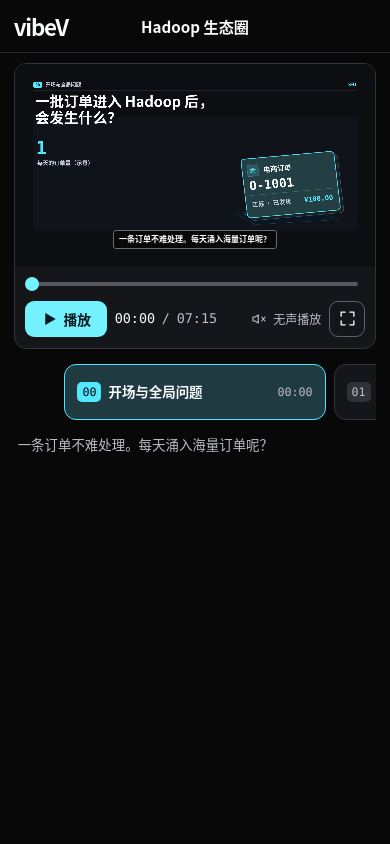
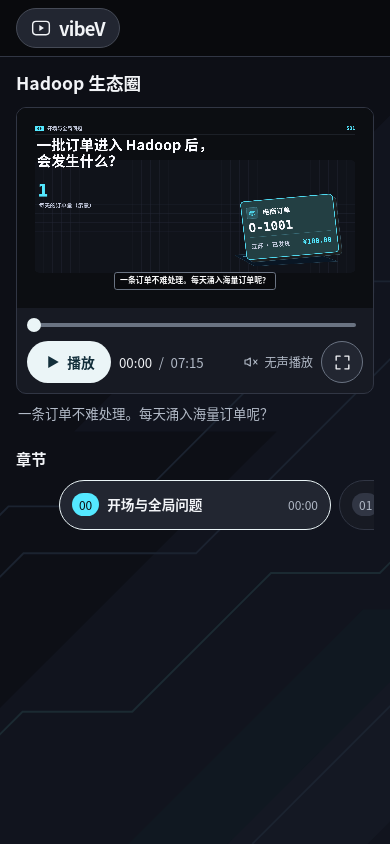
Before and after one commit to merwinM0/vibeV, a website with bundled scripts: page works/hadoop/index.html in a window 390 px wide. Built offline with nearby package versions, Linux system fonts and the light colour scheme; no server answers.

Commit message:
调整全站深色布局并将封面改为宽屏比例

```diff
--- a/catalog/styles.css
+++ b/catalog/styles.css
@@ -1,27 +1,62 @@
-:root {
-  color-scheme: dark;
-  background: #080809;
-  color: #f7f7f8;
-  font-family: "PingFang SC", "Microsoft YaHei", "Noto Sans CJK SC", system-ui, sans-serif;
+.catalog {
+  width: min(100% - 2 * var(--gutter), 2240px);
+  margin-inline: auto;
+  padding-block: 16px 56px;
 }
 
-*, *::before, *::after { box-sizing: border-box; }
-body { margin: 0; }
-.catalog { width: min(100% - clamp(32px, 7vw, 100px), 1320px); margin-inline: auto; }
-.masthead { border-block-end: 1px solid #29292e; }
-.brand { display: inline-flex; align-items: center; min-height: 60px; color: inherit; text-decoration: none; font-size: 1.45rem; font-weight: 830; letter-spacing: -.055em; }
-main { padding-block: clamp(24px, 4vw, 52px) 56px; }
-h1 { margin: 0 0 20px; font-size: clamp(1.1rem, 2.3vw, 1.5rem); font-weight: 740; }
-.works { display: grid; grid-template-columns: repeat(4, minmax(0, 1fr)); gap: clamp(14px, 2vw, 28px); list-style: none; margin: 0; padding: 0; }
-.work { display: grid; align-content: start; gap: 12px; min-width: 0; color: inherit; text-decoration: none; border-radius: 16px; }
-.work-cover { display: block; position: relative; aspect-ratio: 3 / 2; overflow: hidden; border-radius: inherit; background: #303033; }
+.catalog h1 {
+  width: fit-content;
+  max-width: 100%;
+  margin: 0 0 18px;
+  padding: 7px 15px;
+  border-radius: 999px;
+  background: var(--action);
+  color: var(--on-action);
+  font-size: .94rem;
+  font-weight: 730;
+  line-height: 1.35;
+}
+
+.works {
+  display: grid;
+  grid-template-columns: repeat(5, minmax(0, 1fr));
+  gap: clamp(26px, 3vw, 52px) clamp(14px, 1.25vw, 30px);
+  list-style: none;
+  margin: 0;
+  padding: 0;
+}
+.work {
+  display: grid;
+  align-content: start;
+  gap: 12px;
+  min-width: 0;
+  color: inherit;
+  text-decoration: none;
+  border-radius: 12px;
+}
+.work-cover {
+  display: block;
+  position: relative;
+  aspect-ratio: 16 / 9;
+  overflow: hidden;
+  border-radius: inherit;
+  background: #303033;
+}
 .work-cover img { position: absolute; inset: 0; display: block; width: 100%; height: 100%; object-fit: cover; }
-.work-title { padding-inline: 2px; padding-block-end: 4px; font-size: 1rem; font-weight: 680; overflow-wrap: anywhere; }
-.work:hover .work-title { text-decoration: underline; text-underline-offset: 4px; }
-:focus-visible { outline: 3px solid #73f1fc; outline-offset: 4px; }
+.work-title { padding-inline: 2px; font-size: 1rem; font-weight: 620; line-height: 1.45; overflow-wrap: anywhere; }
+.work:hover .work-title { text-decoration: underline; text-underline-offset: .25em; }
 
+@media (max-width: 1180px) {
+  .works { grid-template-columns: repeat(4, minmax(0, 1fr)); }
+}
+@media (max-width: 920px) {
+  .works { grid-template-columns: repeat(3, minmax(0, 1fr)); }
+}
 @media (max-width: 640px) {
-  .brand { min-height: 52px; }
   .works { grid-template-columns: repeat(2, minmax(0, 1fr)); }
-  .work { border-radius: 12px; }
+  .work { gap: 8px; border-radius: 9px; }
+  .work-title { font-size: .92rem; }
 }
+@media (max-width: 300px) {
+  .works { grid-template-columns: minmax(0, 1fr); }
+}
--- a/covers/editor.css
+++ b/covers/editor.css
@@ -1,27 +1,26 @@
 .cover-editor {
-  --cover-muted: #b9bcc8;
-  --cover-rule: #666973;
-  --cover-focus: #73f1fc;
-  margin: 24px 0 0;
-  padding: 16px 0 0;
-  border-block-start: 1px solid #32343d;
+  margin: 20px 0 0;
+  padding: clamp(12px, 2vw, 18px);
+  border: 1px solid var(--edge);
+  border-radius: var(--player-radius, 12px);
+  background: var(--surface);
   color: inherit;
 }
-.cover-editor h2 { margin: 0; font-size: .95rem; font-weight: 700; }
-.cover-editor p { margin: .45rem 0 0; color: var(--cover-muted); font-size: .82rem; line-height: 1.55; }
+.cover-editor p { margin: .45rem 0 0; color: var(--muted); font-size: .83rem; line-height: 1.55; }
 .cover-editor .cover-error { color: #ffb3b7; }
 .cover-actions { display: flex; flex-wrap: wrap; align-items: center; gap: 8px; margin-block: 12px; }
-.cover-actions input { max-inline-size: 100%; color: inherit; }
+.cover-actions input { max-inline-size: 100%; min-inline-size: 0; color: var(--muted); font-size: .83rem; }
 .cover-actions button, .cover-actions input::file-selector-button {
   min-height: 40px;
-  padding: 4px 12px;
-  border: 1px solid var(--cover-rule);
-  border-radius: 8px;
+  padding: 4px 13px;
+  border: 1px solid var(--control-edge);
+  border-radius: 999px;
   font: inherit;
-  font-size: .82rem;
-  color: inherit;
-  background: #15161a;
+  font-size: .83rem;
+  color: var(--ink);
+  background: var(--raised);
 }
 .cover-actions input::file-selector-button { margin-inline-end: 8px; }
-.cover-actions button:enabled:hover, .cover-actions input:enabled::file-selector-button:hover { border-color: var(--cover-focus); cursor: pointer; }
-.cover-actions :focus-visible { outline: 3px solid var(--cover-focus); outline-offset: 3px; }
+.cover-actions button[type=submit] { border-color: transparent; background: var(--action); color: var(--on-action); font-weight: 700; }
+.cover-actions button:enabled:hover, .cover-actions input:enabled::file-selector-button:hover { border-color: var(--focus); cursor: pointer; }
+.cover-actions button[type=submit]:enabled:hover { background: var(--focus); }
--- /dev/null
+++ b/ui/site.css
@@ -0,0 +1,61 @@
+:root {
+  color-scheme: dark;
+  --page: #0d0f16;
+  --mast: #090a0d;
+  --surface: #171a23;
+  --raised: #222631;
+  --edge: #313644;
+  --control-edge: #6a7382;
+  --ink: #f2f4f7;
+  --muted: #b2bac7;
+  --action: #ebf5f7;
+  --on-action: #122e3a;
+  --focus: #a7dfdb;
+  --gutter: clamp(16px, 5.5vw, 120px);
+  font-family: "PingFang SC", "Noto Sans CJK SC", "Microsoft YaHei", system-ui, sans-serif;
+  color: var(--ink);
+  background: var(--page);
+}
+
+*, *::before, *::after { box-sizing: border-box; }
+body {
+  margin: 0;
+  min-block-size: 100svh;
+  background: url('./backdrop.svg') center top / cover no-repeat;
+}
+button, input { font: inherit; }
+button:enabled { cursor: pointer; }
+button:disabled { opacity: .5; }
+:focus-visible { outline: 3px solid var(--focus); outline-offset: 4px; }
+
+.sitebar { background: var(--mast); border-block-end: 1px solid var(--edge); }
+.sitebar-inner {
+  width: min(100% - 2 * clamp(16px, 3vw, 70px), 2340px);
+  min-block-size: 64px;
+  display: flex;
+  align-items: center;
+  margin-inline: auto;
+}
+.brand {
+  display: inline-flex;
+  align-items: center;
+  gap: 8px;
+  min-block-size: 40px;
+  padding-inline: 14px;
+  border: 1px solid #454a56;
+  border-radius: 999px;
+  background: var(--raised);
+  color: var(--ink);
+  font-size: 1.15rem;
+  font-weight: 780;
+  letter-spacing: -.04em;
+  text-decoration: none;
+}
+.brand svg { flex: none; }
+.brand:hover { background: var(--edge); }
+
+@media (max-width: 680px) {
+  :root { --gutter: 16px; }
+  .sitebar-inner { min-block-size: 56px; }
+  body { background-position: 58% top; }
+}
--- a/works/hadoop/index.html
+++ b/works/hadoop/index.html
@@ -3,21 +3,25 @@
 <head>
   <meta charset="utf-8">
   <meta name="viewport" content="width=device-width, initial-scale=1">
-  <meta name="theme-color" content="#080809">
+  <meta name="theme-color" content="#090a0d">
   <title>Hadoop 生态圈｜数据工厂</title>
+  <link rel="stylesheet" href="../../ui/site.css">
   <link rel="stylesheet" href="./src/styles.css">
   <link rel="stylesheet" href="../../covers/editor.css">
   <script type="module" src="./src/main.ts"></script>
   <script type="module" src="../../covers/editor.ts"></script>
 </head>
 <body>
-  <header class="masthead">
-    <div class="shell header-inner">
-      <a class="brand" href="../../" aria-label="返回作品目录">vibeV</a>
-      <h1>Hadoop 生态圈</h1>
+  <header class="sitebar">
+    <div class="sitebar-inner">
+      <a class="brand" href="../../" aria-label="vibeV，返回作品目录">
+        <svg width="20" height="20" viewBox="0 0 24 24" aria-hidden="true"><rect x="2" y="4" width="20" height="16" rx="4" fill="none" stroke="currentColor" stroke-width="1.7"/><path d="M10 8.5v7l5.5-3.5z" fill="currentColor"/></svg>
+        vibeV
+      </a>
     </div>
   </header>
-  <main class="shell viewer">
+  <main class="viewer">
+      <h1>Hadoop 生态圈</h1>
       <section class="player" id="player" aria-label="Hadoop 网页播放器" tabindex="0">
         <div class="picture" id="picture">
           <canvas id="stage" width="1920" height="1080" aria-hidden="true"></canvas>
@@ -42,13 +46,14 @@
         </div>
       </section>
 
-    <nav class="chapter-panel" aria-label="章节">
+    <p id="transcript" class="transcript" aria-label="当前字幕"></p>
+    <nav class="chapter-panel" aria-labelledby="chapter-heading">
+      <h2 class="section-title" id="chapter-heading">章节</h2>
       <ol id="chapters" class="chapters"></ol>
     </nav>
-    <p id="transcript" class="transcript" aria-label="当前字幕"></p>
     <form class="cover-editor" data-cover-editor="hadoop" aria-labelledby="cover-heading" hidden>
-      <h2 id="cover-heading">作品封面</h2>
-      <p id="cover-help">用于首页作品卡片。支持 PNG、JPEG、WebP，最大 5 MB，建议 3:2。</p>
+      <h2 class="section-title" id="cover-heading">作品封面</h2>
+      <p id="cover-help">首页按 16:9 居中裁切。支持 PNG、JPEG、WebP，最大 5 MB。</p>
       <div class="cover-actions">
         <input type="file" aria-label="选择封面图片" aria-describedby="cover-help" accept="image/png,image/jpeg,image/webp" required>
         <button type="submit">上传封面</button>
--- a/works/hadoop/src/styles.css
+++ b/works/hadoop/src/styles.css
@@ -1,64 +1,50 @@
-:root {
-  color-scheme: dark;
-  --paper: #080809;
-  --film: #0c0e12;
-  --panel: #15161a;
-  --rule: #32343d;
-  --ink: #f8fafc;
-  --muted: #b9bcc8;
-  --accent: #73f1fc;
-  --sans: "PingFang SC", "Microsoft YaHei", "Noto Sans CJK SC", system-ui, sans-serif;
-  --mono: "SFMono-Regular", Consolas, "Liberation Mono", monospace;
-  font-family: var(--sans);
-  color: var(--ink);
-  background: var(--paper);
+.viewer {
+  --player-radius: 14px;
+  width: min(100% - 2 * var(--gutter), 1120px);
+  margin-inline: auto;
+  padding-block: 18px 48px;
 }
-
-*, *::before, *::after { box-sizing: border-box; }
-body { margin: 0; }
-button { font: inherit; }
-button:enabled { cursor: pointer; }
-button:disabled { opacity: .5; }
-:focus-visible { outline: 3px solid var(--accent); outline-offset: 3px; }
-.shell { width: min(100% - clamp(24px, 7vw, 100px), 1120px); margin-inline: auto; }
-.masthead { border-block-end: 1px solid #29292e; }
-.header-inner { width: min(100% - clamp(24px, 7vw, 100px), 1320px); min-height: 56px; display: grid; grid-template-columns: 1fr auto 1fr; align-items: center; gap: 12px; }
-.brand { justify-self: start; display: inline-flex; align-items: center; min-height: 44px; color: inherit; font-size: 1.4rem; font-weight: 830; letter-spacing: -.055em; text-decoration: none; }
-.brand:hover { color: var(--accent); }
-.header-inner h1 { margin: 0; font-size: .95rem; font-weight: 680; text-align: center; }
-.viewer { padding-block: 14px 26px; }
-.player { min-width: 0; background: var(--panel); border: 1px solid var(--rule); border-radius: 18px; }
-.picture { position: relative; aspect-ratio: 16 / 9; overflow: hidden; border-radius: 17px 17px 0 0; background: var(--film); container-type: inline-size; }
+.viewer h1 { margin: 0 0 12px; font-size: clamp(1.1rem, 2.5vw, 1.45rem); font-weight: 720; line-height: 1.35; }
+.section-title { margin: 0; font-size: .95rem; font-weight: 700; }
+.player { min-width: 0; background: var(--surface); border: 1px solid var(--edge); border-radius: var(--player-radius); }
+.picture {
+  position: relative;
+  aspect-ratio: 16 / 9;
+  overflow: hidden;
+  border-radius: calc(var(--player-radius) - 1px) calc(var(--player-radius) - 1px) 0 0;
+  background: var(--mast);
+  container-type: inline-size;
+}
 .picture canvas { display: block; width: 100%; height: 100%; }
 .picture noscript p { position: absolute; inset: 25% 10%; color: white; }
 .frame-captions { position: absolute; inset-inline: 5%; bottom: 8.9%; display: grid; justify-items: center; pointer-events: none; }
-.frame-captions p { max-width: 100%; margin: 0; padding: .35em .62em .4em; font-size: 2.22cqw; line-height: 1.36; font-weight: 680; color: #fff; background: #080809; border: 1px solid #686b7c; border-radius: .36em; text-align: center; text-wrap: balance; }
+.frame-captions p { max-width: 100%; margin: 0; padding: .35em .62em .4em; font-size: 2.22cqw; line-height: 1.36; font-weight: 680; color: #fff; background: var(--mast); border: 1px solid var(--control-edge); border-radius: .36em; text-align: center; text-wrap: balance; }
 .frame-captions p:empty { display: none; }
 .controls { padding: 3px 16px 10px; }
 .seek-track { position: relative; isolation: isolate; }
-.seek-track::before, .seek-track::after { content: ""; position: absolute; inset-inline: 7px; top: 50%; height: 4px; transform: translateY(-50%); border-radius: 10px; background: #575961; pointer-events: none; z-index: -1; }
-.seek-track::after { inset-inline-end: auto; width: calc((100% - 14px) * var(--ratio, 0)); background: var(--accent); }
-.seek { appearance: none; width: 100%; height: 29px; display: block; margin: 0 0 1px; border-radius: 6px; background: transparent; cursor: pointer; touch-action: none; }
+.seek-track::before, .seek-track::after { content: ""; position: absolute; inset-inline: 7px; top: 50%; height: 4px; transform: translateY(-50%); border-radius: 999px; background: var(--control-edge); pointer-events: none; z-index: -1; }
+.seek-track::after { inset-inline-end: auto; width: calc((100% - 14px) * var(--ratio, 0)); background: var(--action); }
+.seek { appearance: none; width: 100%; height: 28px; display: block; margin: 0 0 2px; border-radius: 6px; background: transparent; cursor: pointer; touch-action: none; }
 .seek::-webkit-slider-runnable-track { height: 4px; background: transparent; }
 .seek::-moz-range-track { height: 4px; background: transparent; }
-.seek::-webkit-slider-thumb { appearance: none; width: 14px; height: 14px; margin-top: -5px; border: 0; border-radius: 50%; background: var(--accent); }
-.seek::-moz-range-thumb { width: 14px; height: 14px; border: 0; border-radius: 50%; background: var(--accent); }
-.transport { display: flex; align-items: center; gap: 12px; min-height: 38px; }
-.play, .expand { display: inline-flex; align-items: center; justify-content: center; border-radius: 9px; }
-.play { gap: 5px; min-width: 82px; min-height: 36px; padding: 0 10px; border: 0; color: #061a20; background: var(--accent); font-size: .86rem; font-weight: 800; }
-.play:enabled:hover { background: #a7f8ff; }
+.seek::-webkit-slider-thumb { appearance: none; width: 14px; height: 14px; margin-top: -5px; border: 0; border-radius: 50%; background: var(--action); }
+.seek::-moz-range-thumb { width: 14px; height: 14px; border: 0; border-radius: 50%; background: var(--action); }
+.transport { display: flex; align-items: center; gap: 12px; }
+.play, .expand { display: inline-flex; align-items: center; justify-content: center; border-radius: 999px; }
+.play { gap: 6px; min-width: 84px; min-height: 42px; padding: 0 11px; border: 0; color: var(--on-action); background: var(--action); font-size: .86rem; font-weight: 750; white-space: nowrap; }
+.play:enabled:hover { background: var(--focus); }
 .play path { display: none; }
 .play[data-mode="play"] .icon-play, .play[data-mode="pause"] .icon-pause, .play[data-mode="replay"] .icon-replay { display: block; }
-.clock, .chapter-number, .chapter-time { font-variant-numeric: tabular-nums; font-family: var(--mono); }
-.clock { display: flex; gap: .5em; font-size: .84rem; white-space: nowrap; }
+.clock, .chapter-number, .chapter-time { font-variant-numeric: tabular-nums; }
+.clock { display: flex; gap: .5em; font-size: .83rem; white-space: nowrap; }
 .divider, #duration { color: var(--muted); }
-.silent { margin-inline-start: auto; display: flex; gap: 6px; align-items: center; white-space: nowrap; font-size: .75rem; color: var(--muted); }
-.expand { flex: 0 0 36px; height: 36px; border: 1px solid #5e616d; color: var(--ink); background: transparent; }
-.expand:enabled:hover { background: #2a2c34; }
+.silent { margin-inline-start: auto; display: flex; gap: 5px; align-items: center; white-space: nowrap; font-size: .76rem; color: var(--muted); }
+.expand { flex: 0 0 42px; height: 42px; border: 1px solid var(--control-edge); color: var(--ink); background: var(--raised); }
+.expand:enabled:hover { background: var(--edge); }
 
-.chapter-panel { width: min(100%, 828px); margin: 10px auto 0; container-type: inline-size; }
+.chapter-panel { margin: 22px 0 0; container-type: inline-size; }
 .chapters {
-  --chapter-width: min(286px, 72cqw);
+  --chapter-width: min(286px, 76cqw);
   display: flex;
   gap: 8px;
   overflow-x: auto;
@@ -66,7 +52,7 @@ button:disabled { opacity: .5; }
   scroll-snap-type: x mandatory;
   scrollbar-width: none;
   list-style: none;
-  margin: 0;
+  margin: 6px 0 0;
   padding: 5px calc((100% - var(--chapter-width)) / 2);
 }
 .chapters > li { flex: 0 0 var(--chapter-width); min-width: 0; scroll-snap-align: center; }
@@ -74,40 +60,41 @@ button:disabled { opacity: .5; }
   display: grid;
   grid-template-columns: auto minmax(0, 1fr) auto;
   align-items: center;
-  gap: 7px;
-  min-height: 56px;
+  gap: 8px;
+  min-height: 50px;
   width: 100%;
   padding: 8px 12px;
-  border: 1px solid var(--rule);
-  border-radius: 12px;
-  background: var(--panel);
+  border: 1px solid var(--edge);
+  border-radius: 999px;
+  background: var(--surface);
   color: var(--ink);
   text-align: start;
 }
-.chapter:hover { border-color: #aaaebb; }
+.chapter:hover { border-color: var(--control-edge); background: var(--raised); }
 .chapter:focus-visible { outline-offset: -4px; }
-.chapter[aria-current="true"] { border-color: var(--chapter-hue, var(--accent)); background: color-mix(in srgb, var(--chapter-hue, var(--accent)) 17%, var(--panel)); }
-.chapter[aria-current="true"] .chapter-number { color: #09090a; background: var(--chapter-hue, var(--accent)); }
-.chapter-title { font-size: .84rem; line-height: 1.26; font-weight: 720; }
-.chapter-number, .chapter-time { font-size: .73rem; color: var(--muted); }
-.chapter-number { padding: 3px 5px; border-radius: 5px; background: #30323a; }
+.chapter[aria-current="true"] { border-color: var(--action); background: var(--raised); }
+.chapter[aria-current="true"] .chapter-number { color: var(--mast); background: var(--chapter-hue, var(--action)); }
+.chapter-title { font-size: .85rem; line-height: 1.3; font-weight: 680; overflow-wrap: anywhere; }
+.chapter-number, .chapter-time { font-size: .75rem; color: var(--muted); }
+.chapter-number { padding: 3px 7px; border-radius: 999px; background: var(--edge); }
 .transcript { position: absolute; width: 1px; height: 1px; overflow: hidden; clip-path: inset(50%); }
 
-.player:fullscreen { width: 100%; height: 100%; display: flex; flex-direction: column; align-items: center; justify-content: center; border: 0; border-radius: 0; background: #080809; }
-.player:fullscreen .picture { width: min(100vw, calc((100dvh - 90px) * 16 / 9)); border-radius: 0; }
+.player:fullscreen { width: 100%; height: 100%; display: flex; flex-direction: column; align-items: center; justify-content: center; border: 0; border-radius: 0; background: var(--mast); }
+.player:fullscreen .picture { width: min(100vw, calc((100dvh - 96px) * 16 / 9)); border-radius: 0; }
 .player:fullscreen .controls { width: min(100%, 900px); }
 
-@media (max-width: 620px) {
-  .header-inner { min-height: 52px; }
-  .viewer { padding-block-start: 10px; }
-  .player { border-radius: 12px; }
-  .picture { border-radius: 11px 11px 0 0; }
+@media (max-width: 640px) {
+  .viewer { --player-radius: 10px; padding-block-start: 14px; }
   .transport { gap: 8px; }
   .controls { padding-inline: 10px; }
-  .transcript { position: static; width: auto; height: auto; margin: 9px 4px 0; overflow: visible; clip-path: none; color: var(--muted); font-size: .84rem; line-height: 1.6; }
+  .transcript { position: static; width: auto; height: auto; margin: 9px 2px 0; overflow: visible; clip-path: none; color: var(--muted); font-size: .84rem; line-height: 1.6; }
 }
 @media (max-width: 385px) {
   .silent svg { display: none; }
-  .clock { font-size: .75rem; }
-  .play { min-width: 68px; }
+  .clock { font-size: .76rem; }
+  .play { min-width: 68px; padding-inline: 8px; }
 }
+@media (max-width: 335px) {
+  .silent { font-size: .7rem; }
+  .transport { gap: 6px; }
+}
```
Also changed, not shown: AGENTS.md (+1 -1 lines), READMAP.md (+2 -2 lines), README.en.md (+1 -1 lines), index.html (+9 -3 lines), README.md, ui/backdrop.svg (added).
